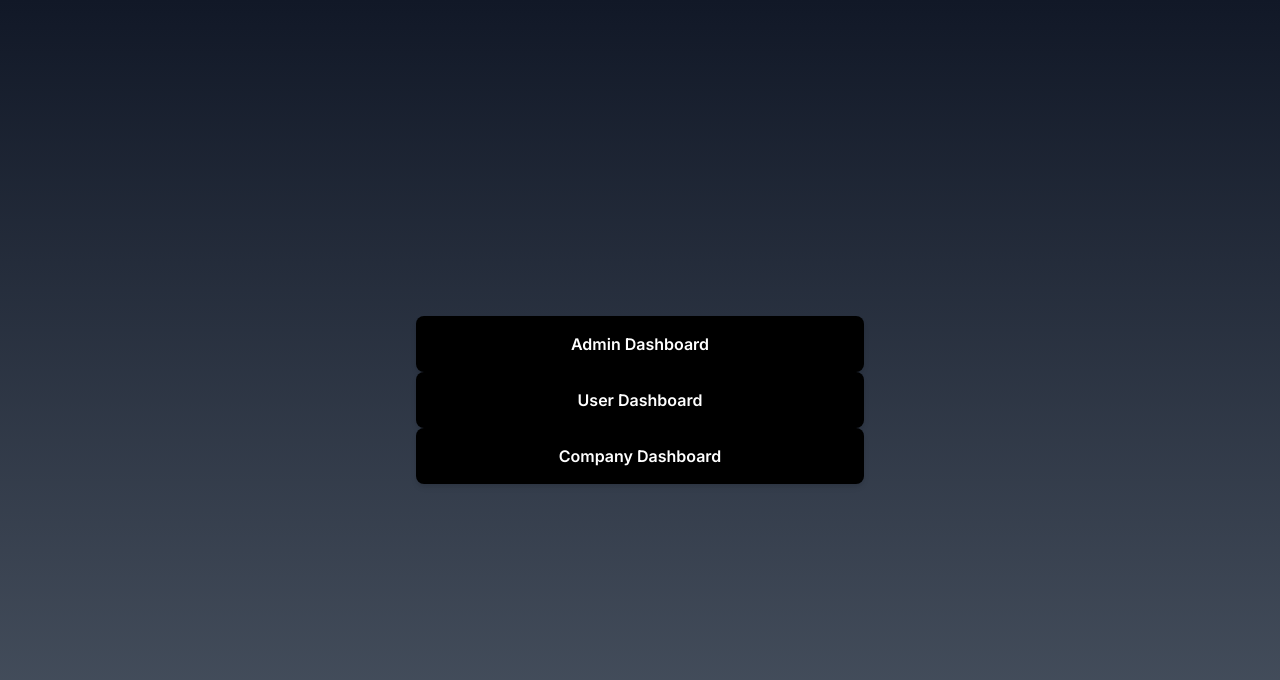
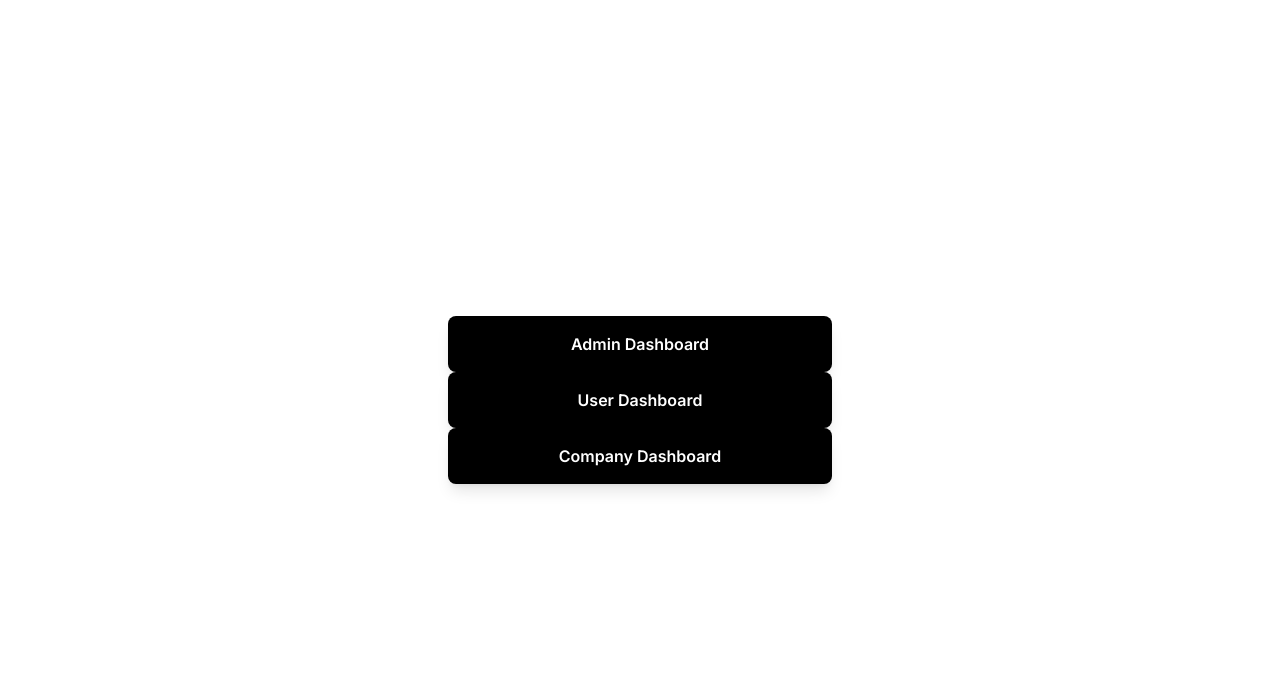
Before and after one commit to Matheus-The-one/iskill-frontend, a Next.js app: page / in a window 1280 px wide. Shown: the top 680 px of the page. Built offline with nearby package versions, Linux system fonts and the light colour scheme.

Commit message:
adding recat

```diff
--- a/src/app/(dashboard)/list/announcements/page.tsx
+++ b/src/app/(dashboard)/list/announcements/page.tsx
@@ -4,6 +4,7 @@ import Table from "@/components/Table";
 import TableSearch from "@/components/TableSearch";
 import { announcementsData, role } from "@/lib/data";
 import Image from "next/image";
+import React from "react";
 
 type Announcement = {
   id: number;
--- a/src/app/(dashboard)/list/assignments/page.tsx
+++ b/src/app/(dashboard)/list/assignments/page.tsx
@@ -7,6 +7,7 @@ import {
   role,
 } from "@/lib/data";
 import Image from "next/image";
+import React from "react";
 
 type Assignment = {
   id: number;
--- a/src/app/(dashboard)/list/classes/page.tsx
+++ b/src/app/(dashboard)/list/classes/page.tsx
@@ -4,6 +4,7 @@ import Table from "@/components/Table";
 import TableSearch from "@/components/TableSearch";
 import { classesData, role } from "@/lib/data";
 import Image from "next/image";
+import React from "react";
 
 type Class = {
   id: number;
--- a/src/app/page.tsx
+++ b/src/app/page.tsx
@@ -2,20 +2,20 @@ import React from 'react';
 
 const Homepage = () => {
   return (
-    <main className="flex items-center justify-center min-h-screen bg-gradient-to-b from-gray-900 to-gray-600 p-4">
-      <div className="space-y-8 w-full max-w-md gap-9">
-        <a href="/dashboard">
-          <button className="w-full px-6 py-4 bg-black text-white font-semibold rounded-lg shadow-md transform transition-transform duration-300 hover:scale-105 hover:bg-gray-800">
+    <main className="flex items-center justify-center min-h-screen bg-white p-4">
+      <div className="space-y-8 w-full max-w-sm">
+        <a href="/admin">
+          <button className="w-full px-6 py-4 bg-black text-white font-semibold rounded-lg shadow-lg transition-transform duration-300 hover:scale-105 hover:bg-gray-800">
             Admin Dashboard
           </button>
         </a>
         <a href="/user">
-          <button className="w-full px-6 py-4 bg-black text-white font-semibold rounded-lg shadow-md transform transition-transform duration-300 hover:scale-105 hover:bg-gray-800">
+          <button className="w-full px-6 py-4 bg-black text-white font-semibold rounded-lg shadow-lg transition-transform duration-300 hover:scale-105 hover:bg-gray-800">
             User Dashboard
           </button>
         </a>
         <a href="/company">
-          <button className="w-full px-6 py-4 bg-black text-white font-semibold rounded-lg shadow-md transform transition-transform duration-300 hover:scale-105 hover:bg-gray-800">
+          <button className="w-full px-6 py-4 bg-black text-white font-semibold rounded-lg shadow-lg transition-transform duration-300 hover:scale-105 hover:bg-gray-800">
             Company Dashboard
           </button>
         </a>
```
